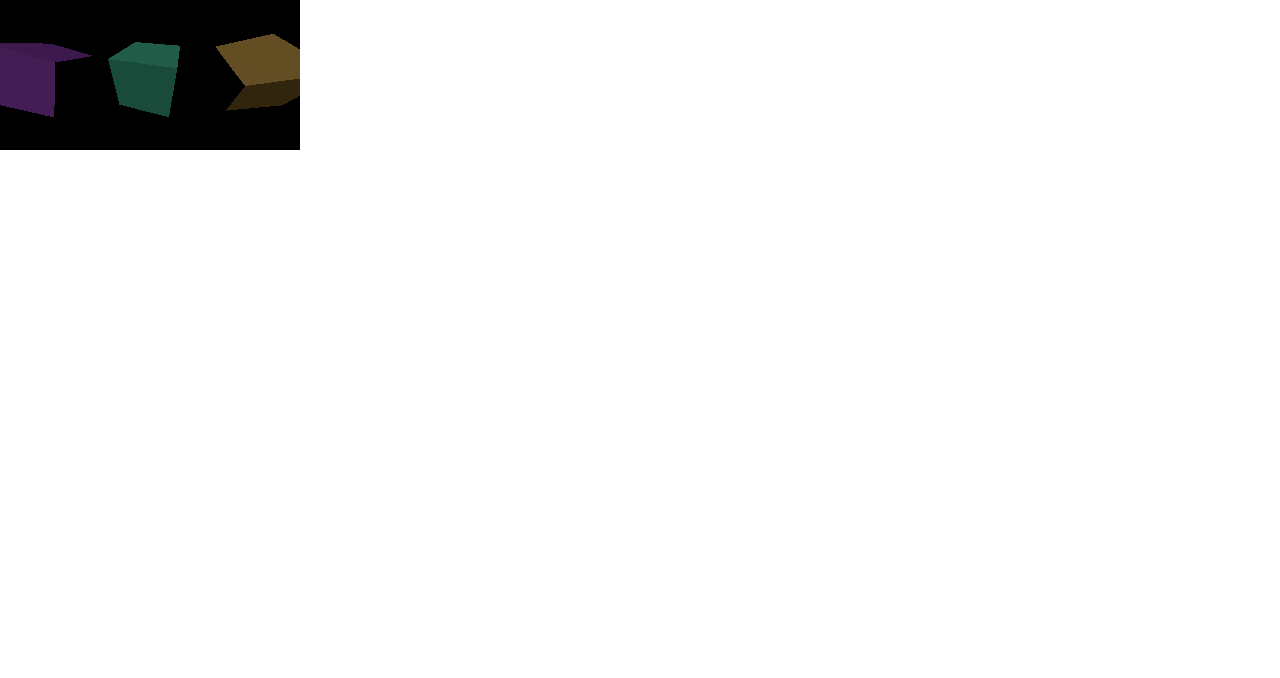
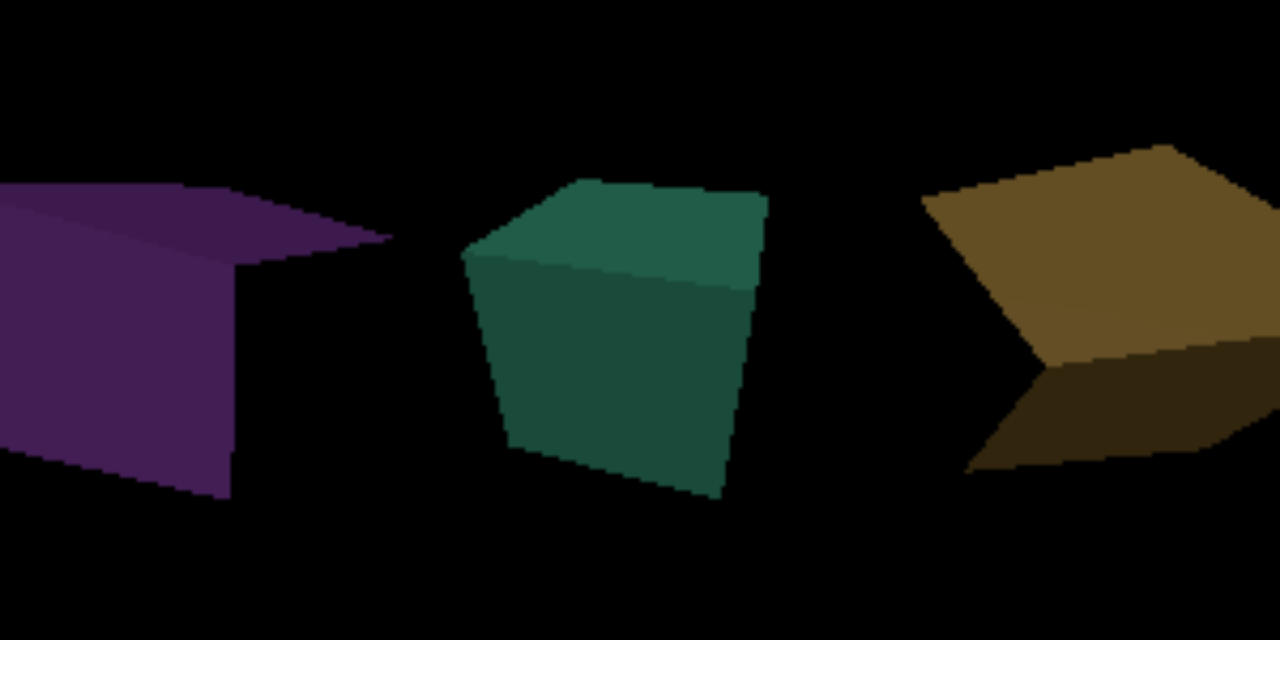
Before and after one commit to anna-marie-iqualify/threejs, a plain HTML site: page index.html in a window 1280 px wide. Drawn offline with nearby package versions, Linux system fonts and the light colour scheme.

Commit message:
fit width

```diff
--- a/index.html
+++ b/index.html
@@ -3,11 +3,7 @@
   <head>
     <meta charset="utf-8" />
     <title>My first three.js app</title>
-    <style>
-      body {
-        margin: 0;
-      }
-    </style>
+    <link rel="stylesheet" href="styles.css">
   </head>
   <body>
     <script src="js/libs/three.js"></script>
--- /dev/null
+++ b/styles.css
@@ -0,0 +1,10 @@
+body {
+  margin: 0;
+  height: 100%;
+}
+
+canvas {
+  width: 100%;
+  height: 100%;
+  display: block;
+}
```
